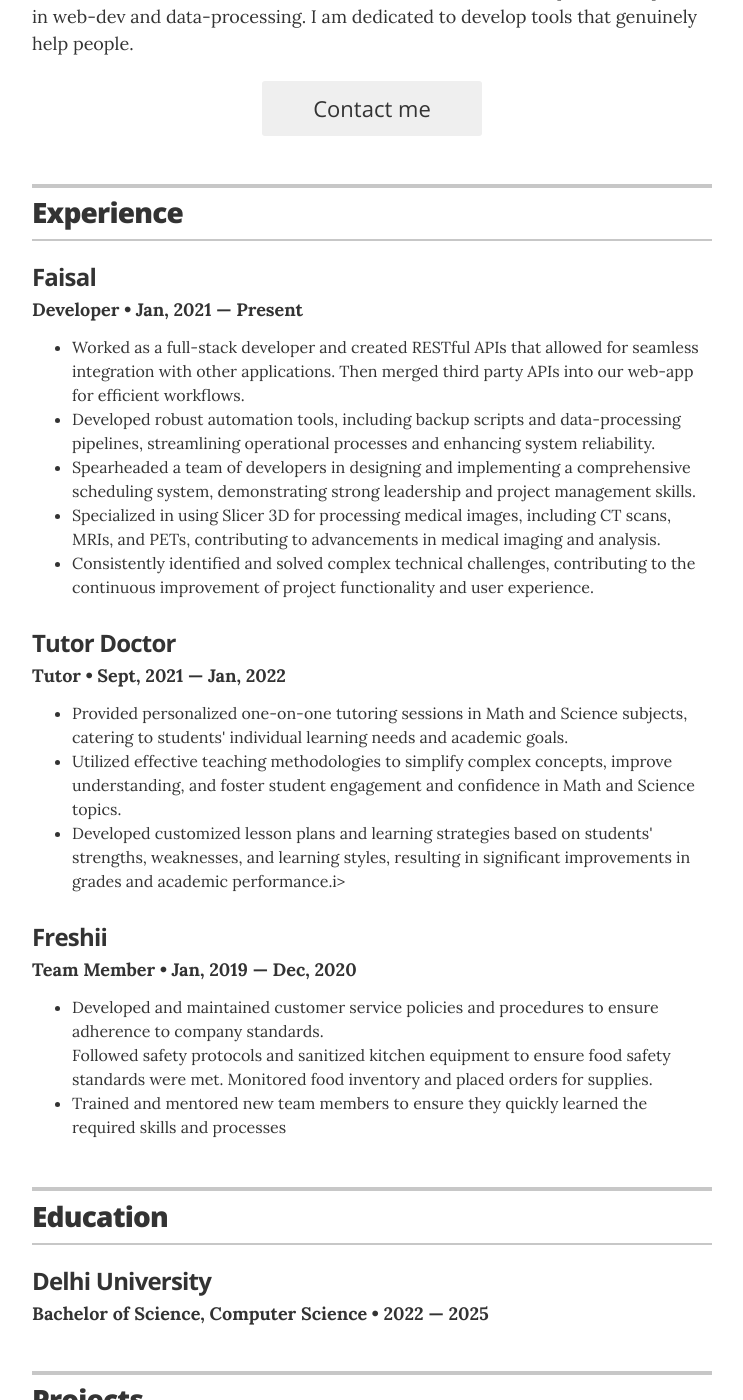
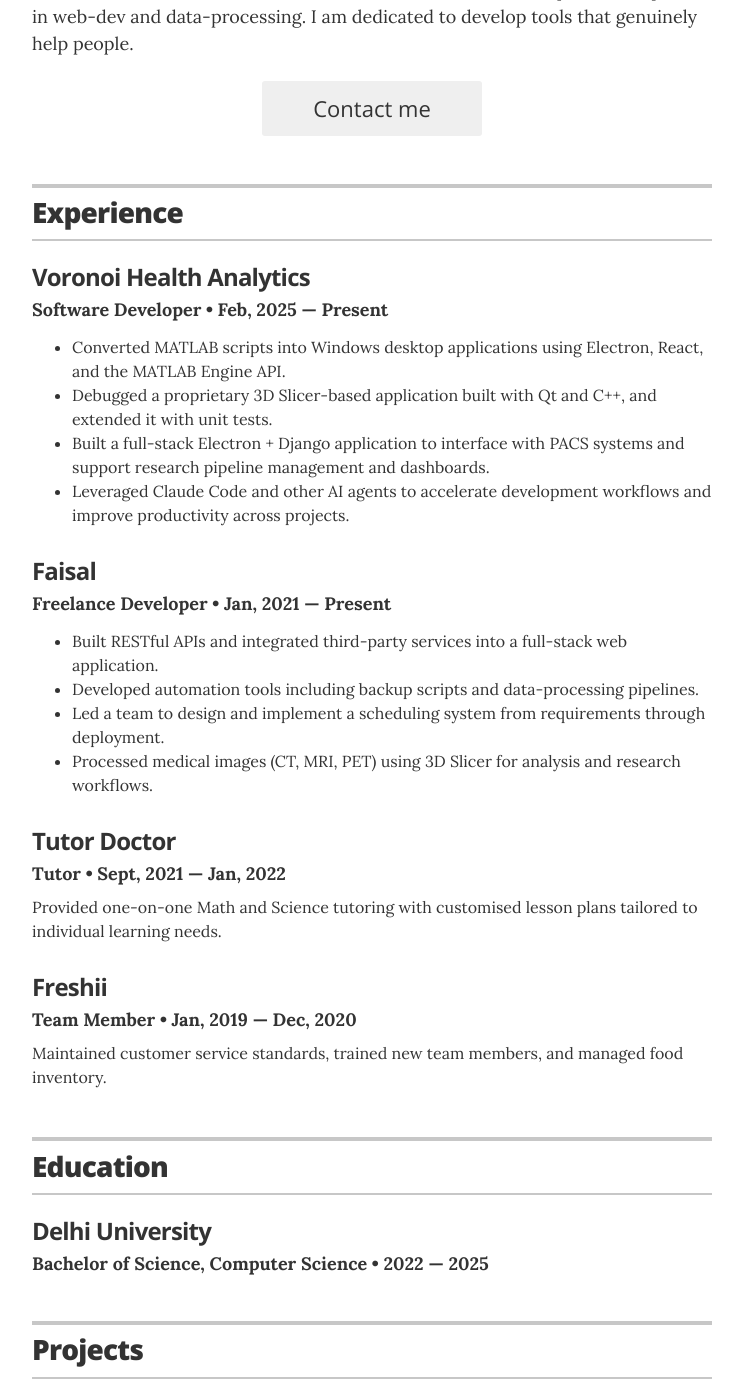
Before and after one commit to pka420/portfolio, a Jekyll site: the page built from index.html, in a window 1280 px wide and 1400 px high, scrolled down 310 px. Shown: the whole window, without its empty margins (268-1011 px from the left). Built offline with Jekyll 4.4.1, drawn with Linux system fonts in a browser that asks for light colours; some of the changed text lies outside the part shown.

Commit message:
fix: stuff

```diff
--- a/_config.yml
+++ b/_config.yml
@@ -1,6 +1,7 @@
 # Site settings
+url: "https://piyushkhurana.from-delhi.net"
 title: "Resume"
-description: "Resume for PK"
+description: "Software Developer specialising in full-stack web, desktop, and medical imaging applications."
 
 # Build settings
 markdown: kramdown
--- a/_data/experience.yml
+++ b/_data/experience.yml
@@ -1,67 +1,43 @@
 # Jobs
-# VP of Global Communications
-- company: Faisal
-  position: Developer
-  url: "https://www.sfu.ca/~mfbeg/"
-  duration: Jan, 2021 &mdash; Present
-  summary: " <ul>
-    <li> Worked as a full-stack developer and created RESTful
-    APIs that allowed for seamless integration with other applications.
-    Then merged third party APIs into our web-app for efficient workflows. </li>
-    <li> Developed robust automation tools, including backup
-    scripts and data-processing pipelines, streamlining
-    operational processes and enhancing system
-    reliability.
-    </li>
-    <li> Spearheaded a team of developers in designing and
-    implementing a comprehensive scheduling system,
-    demonstrating strong leadership and project
-    management skills.
+- company: Voronoi Health Analytics
+  position: Software Developer
+  duration: Feb, 2025 &mdash; Present
+  summary: "<ul>
+    <li>
+    Converted MATLAB scripts into Windows desktop applications using Electron, React, and the
+    MATLAB Engine API.
     </li>
     <li>
-    Specialized in using Slicer 3D for processing medical
-    images, including CT scans, MRIs, and PETs,
-    contributing to advancements in medical imaging and
-    analysis.
+    Debugged a proprietary 3D Slicer-based application built with Qt and C++, and extended it
+    with unit tests.
     </li>
     <li>
-    Consistently identified and solved complex technical challenges, contributing to the continuous improvement of project functionality and user experience.
+    Built a full-stack Electron + Django application to interface with PACS systems and support
+    research pipeline management and dashboards.
+    </li>
+    <li>
+    Leveraged Claude Code and other AI agents to accelerate development workflows and improve
+    productivity across projects.
     </li>
     </ul>"
 
-# Director of Digital Stratgy
+- company: Faisal
+  position: Freelance Developer
+  url: "https://www.sfu.ca/~mfbeg/"
+  duration: Jan, 2021 &mdash; Present
+  summary: "<ul>
+    <li>Built RESTful APIs and integrated third-party services into a full-stack web application.</li>
+    <li>Developed automation tools including backup scripts and data-processing pipelines.</li>
+    <li>Led a team to design and implement a scheduling system from requirements through deployment.</li>
+    <li>Processed medical images (CT, MRI, PET) using 3D Slicer for analysis and research workflows.</li>
+    </ul>"
+
 - company: Tutor Doctor
   position: Tutor
-  duration:  Sept, 2021 &mdash; Jan, 2022
-  summary: "<ul>
-    <li>
-    Provided personalized one-on-one tutoring sessions in Math and Science subjects, catering to students' individual learning needs and academic goals.
-    </li>
-    <li>
-    Utilized effective teaching methodologies to simplify complex concepts, improve understanding, and foster student engagement and confidence in Math and Science topics.
-    </li>
-    <li>
-    Developed customized lesson plans and learning strategies based on students' strengths, weaknesses, and learning styles, resulting in significant improvements in grades and academic performance.i>
-    </li>
-    </ul>"
+  duration: Sept, 2021 &mdash; Jan, 2022
+  summary: "Provided one-on-one Math and Science tutoring with customised lesson plans tailored to individual learning needs."
 
-# Communications Coordinator
 - company: Freshii
   position: Team Member
-  duration: Jan, 2019  &mdash; Dec, 2020
-  summary: "<ul>
-    <li>
-    Developed and maintained customer service policies
-    and procedures to ensure adherence to company
-    standards.
-    </li>
-    Followed safety protocols and sanitized kitchen
-    equipment to ensure food safety standards were met.
-    Monitored food inventory and placed orders for
-    supplies.
-    <li>
-    Trained and mentored new team members to ensure
-    they quickly learned the required skills and processes
-    </li>
-    </ul>
-    "
+  duration: Jan, 2019 &mdash; Dec, 2020
+  summary: "Maintained customer service standards, trained new team members, and managed food inventory."
--- a/_data/projects.yml
+++ b/_data/projects.yml
@@ -1,26 +1,21 @@
 # Projects
-# uncomment the urls if you wish to display them, and add your own URL
-
-# Reflecto
 - project: Reflecto Trend
   id: 1
   role: Co-Founder
   duration: 2024
   url: "https://reflecto-trend.from-delhi.net"
-  description: Tool to find similar patterns in cryptocurrency.
+  description: Cryptocurrency pattern-matching tool built with Python and React, identifying similar historical price movements to inform trading decisions.
 
-# CoinScrapper
 - project: CoinScrapper
   id: 2
   role: Developer
   duration: 2024
   url: "https://github.com/pka420/coinScrapper"
-  description: Scraps CoinMarketApp website for market information
+  description: Scrapes CoinMarketCap for real-time market data using Python and Selenium, with automated data extraction and storage.
 
-# Vending Machine Controller
 - project: Vending Machine Controller
   id: 3
   role: Co-dev
   duration: 2020
   url: "https://github.com/pka420/Vending-machine-controller"
-  description: FPGA model for controlling vending machine, written in Quartus using VHDL
+  description: FPGA-based vending machine controller implemented in VHDL using Quartus, handling coin detection, item selection, and change dispensing logic.
--- a/_data/skills.yml
+++ b/_data/skills.yml
@@ -1,12 +1,15 @@
 # Skills
-# Web Dev
-- skill: Web Dev
-  description: I have several years of experience writing Full Stack Web Applications using different tech stacks.
+- skill: Languages
+  description: Python, JavaScript, TypeScript, C++, MATLAB, VHDL
 
-# Web Scraping
-- skill: Web Scraping
-  description: Data scraping from different websites using Selenium and python scripts.
+- skill: Frontend
+  description: React, Electron, HTML, CSS
 
-# Software Architecture.
-- skill: Systems Design
-  description: Designing software systems with unique solutions.
+- skill: Backend
+  description: Django, Node.js, RESTful APIs
+
+- skill: Tools & Platforms
+  description: Git, Qt, 3D Slicer, PACS systems, Selenium
+
+- skill: AI-Assisted Development
+  description: Claude Code, Cursor, AI agent workflows for accelerating software development
--- a/_includes/head.html
+++ b/_includes/head.html
@@ -12,6 +12,19 @@
 
   <meta name="description" content="{% if page.excerpt %}{{ page.excerpt | strip_html | strip_newlines | truncate: 160 }}{% else %}{{ site.description }}{% endif %}">
 
+  <!-- SEO -->
+  <meta name="author" content="{{ site.resume_name }}">
+  <meta property="og:type" content="website">
+  <meta property="og:title" content="{{ site.resume_name }} — {{ site.resume_title }}">
+  <meta property="og:description" content="{{ site.description }}">
+  <meta property="og:url" content="{{ page.url | replace:'index.html','' | prepend: site.baseurl | prepend: site.url }}">
+  <meta property="og:image" content="{{ site.url }}/images/avatar.jpeg">
+  <meta name="twitter:card" content="summary">
+  <meta name="twitter:site" content="@PiyushK038">
+  <meta name="twitter:title" content="{{ site.resume_name }} — {{ site.resume_title }}">
+  <meta name="twitter:description" content="{{ site.description }}">
+  <meta name="twitter:image" content="{{ site.url }}/images/avatar.jpeg">
+
   <link rel="stylesheet" href="css/main.css">
   <link rel="canonical" href="{{ page.url | replace:'index.html','' | prepend: site.baseurl | prepend: site.url }}">
   <link rel="icon" type="image/x-icon" href="favicon.png" />
--- /dev/null
+++ b/robots.txt
@@ -0,0 +1,6 @@
+---
+---
+User-agent: *
+Allow: /
+
+Sitemap: {{ site.url }}/sitemap.xml
```
Also changed, not shown: sitemap.xml (added, +10 -0 lines), CLAUDE.md (added).
